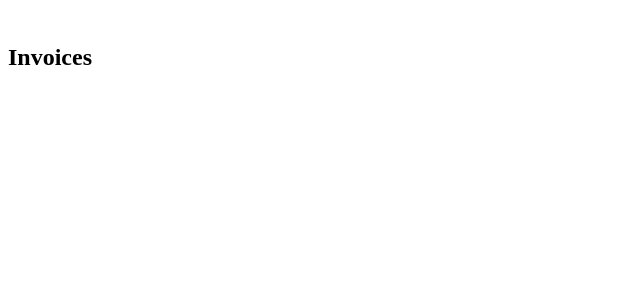
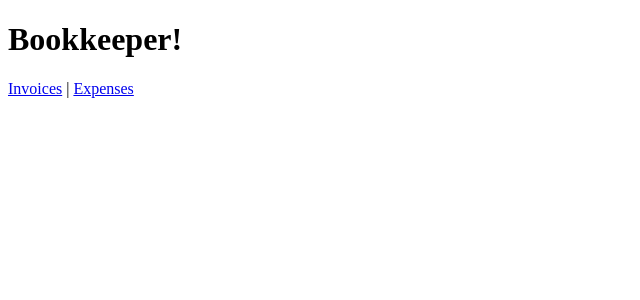
Before and after one commit to ClaytonDewey/router-tutorial, a React (Create React App) app: page /invoices in a window 1280 px wide. Shown: the top 300 px of the page, without its empty margins (0-640 px from the left). Built offline with nearby package versions, Linux system fonts and the light colour scheme.

Commit message:
Nest expenses & invoices in app

```diff
--- a/src/index.js
+++ b/src/index.js
@@ -8,9 +8,10 @@
 root.render(
   <BrowserRouter>
     <Routes>
-      <Route path="/" element={<App />} />
-      <Route path="expenses" element={<Expenses />} />
-      <Route path="invoices" element={<Invoices />} />
+      <Route path="/" element={<App />}>
+        <Route path="expenses" element={<Expenses />} />
+        <Route path="invoices" element={<Invoices />} />
+      </Route>
     </Routes>
   </BrowserRouter>
 );
```
